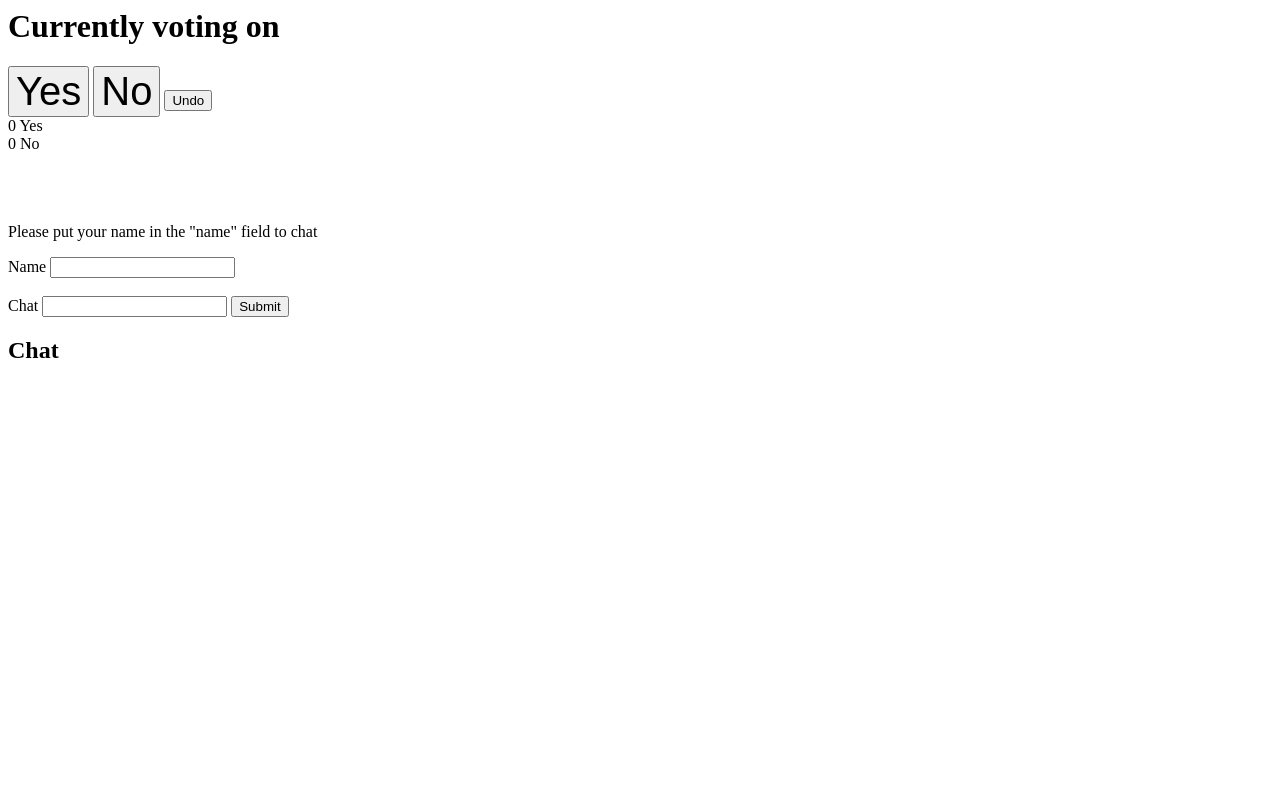
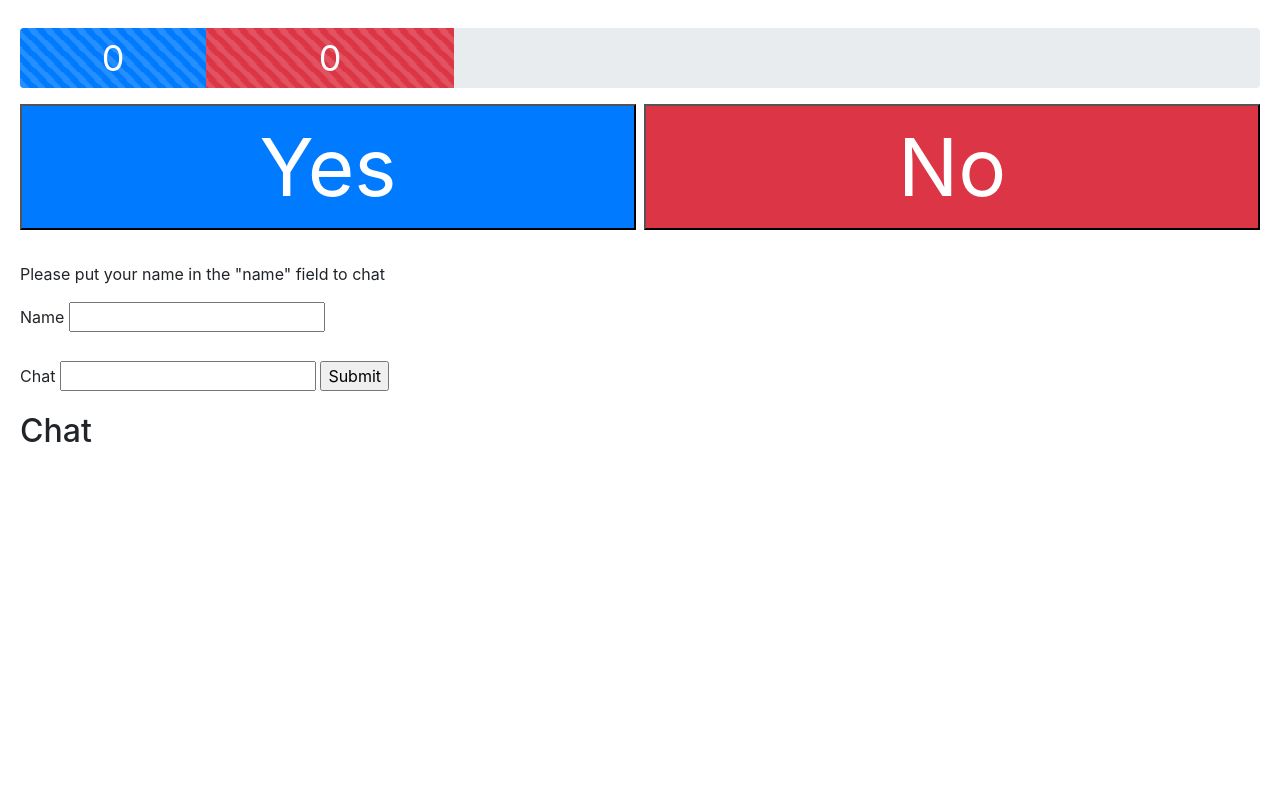
Before and after one commit to KappaThetaTau/tt-voting, a Flask app: page / in a window 1280 px wide. Run offline with Flask 2, Linux system fonts and the light colour scheme; some libraries are stand-ins or nearby versions.

Commit message:
Revamped UI
Decided to not deploy onto productio and just run locally with ngrok
when using cause deploying was too hard

 - Loading bar shows fraction of yes and no votes
 - Buttons are much larger and its easier to see whats going on
 - Abstracted sections of code into /templates/includes folder

```diff
--- a/flask_app.py
+++ b/flask_app.py
@@ -13,13 +13,10 @@
 load_dotenv()
 app = Flask(__name__)
 socketio = SocketIO(app)
-db = redis.Redis(
-        host=os.environ.get('REDIS_HOST'),
-        port=os.environ.get('REDIS_PORT'),
-        password=os.environ.get('REDIS_PASS'))
+db = redis.Redis(host='localhost', port=6379)
 
 YES_VOTE_COUNT_KEY = 'yes_vote_count'
-NAMESPACE = '/app'
+NAMESPACE = '/websocket'
 CURRENT_CANDIDATE_KEY = 'current_candidate'
 NO_VOTE_COUNT_KEY = 'no_vote_count'
 USERS_VOTED_KEY = 'users_voted'
@@ -73,6 +70,14 @@
         elif msg['vote'] == 'No':
             emit_votes(db.get(YES_VOTE_COUNT_KEY), db.incr(NO_VOTE_COUNT_KEY))
         db.hset(USERS_VOTED_KEY, msg['uuid'], msg['vote'])
+    else:
+        vote = db.hget(USERS_VOTED_KEY, msg['uuid']).decode('utf-8')
+        if vote != msg['vote']:
+            if vote == 'Yes' and msg['vote'] == 'No':
+                emit_votes(db.decr(YES_VOTE_COUNT_KEY), db.incr(NO_VOTE_COUNT_KEY))
+            if vote == 'No' and msg['vote'] == 'Yes':
+                emit_votes(db.incr(YES_VOTE_COUNT_KEY), db.decr(NO_VOTE_COUNT_KEY))
+            db.hset(USERS_VOTED_KEY, msg['uuid'], msg['vote'])
 
 @socketio.on('vote_reset', namespace=NAMESPACE)
 def ws_vote_reset(msg):
@@ -81,14 +86,5 @@
     db.delete(USERS_VOTED_KEY)
     emit_votes(db.get(YES_VOTE_COUNT_KEY), db.get(NO_VOTE_COUNT_KEY))
 
-@socketio.on('vote_undo', namespace=NAMESPACE)
-def ws_vote_undo(msg):
-    vote = db.hget(USERS_VOTED_KEY, msg['uuid']).decode('utf-8')
-    if vote == 'Yes':
-        emit_votes(db.decr(YES_VOTE_COUNT_KEY), db.get(NO_VOTE_COUNT_KEY))
-    elif vote == 'No':
-        emit_votes(db.get(YES_VOTE_COUNT_KEY), db.decr(NO_VOTE_COUNT_KEY))
-    db.hdel(USERS_VOTED_KEY, msg['uuid'])
-
 if __name__=="__main__":
     socketio.run(app, host="0.0.0.0", debug=True)
--- a/static/script.js
+++ b/static/script.js
@@ -16,7 +16,7 @@
 
 $(document).ready(function() {
     var url = "http://" + document.domain + ":" + location.port;
-    var socket = io.connect(url + "/app");
+    var socket = io.connect(url + "/websocket");
 
     // Server --> Client
     socket.on('msg', function(msg) {
@@ -34,8 +34,27 @@
     });
 
     socket.on('vote', function(msg) {
-        $("#yes-vote-count").html(msg.yes_vote_count);
-        $("#no-vote-count").html(msg.no_vote_count);
+        // Calculate percentage
+        var yes_num = Number(msg.yes_vote_count);
+        var no_num = Number(msg.no_vote_count);
+        var sum = yes_num + no_num;
+        var yes_fraction = (yes_num / sum) * 100;
+        var no_fraction = (no_num / sum) * 100;
+        if (isNaN(no_fraction) || isNaN(yes_fraction)) {
+            $("#yes-bar").width("0%")
+            $("#no-bar").width("0%")
+            $("#yes-vote-count").hide();
+            $("#no-vote-count").hide();
+        } else {
+            var yes_fraction_string = yes_fraction.toString().concat("%");
+            var no_fraction_string = no_fraction.toString().concat("%");
+            $("#yes-bar").width(yes_fraction_string);
+            $("#no-bar").width(no_fraction_string);
+            $("#yes-vote-count").html(msg.yes_vote_count);
+            $("#no-vote-count").html(msg.no_vote_count);
+            $("#yes-vote-count").show();
+            $("#no-vote-count").show();
+        }
     });
 
     // Client --> Server
@@ -55,10 +74,6 @@
         socket.emit('vote_reset', {});
     });
 
-    $('#vote-undo').click(function(){
-        socket.emit('vote_undo', {'uuid': getCookie('uuid')});
-    });
-
     $('#msg-form').submit(function(){
         if ($("#name-input").val() == "") {
             name = "anonymous";
--- a/static/styles.css
+++ b/static/styles.css
@@ -1,3 +1,36 @@
+#app {
+    display: grid;
+    grid-template-columns: 1fr;
+}
 .vote-button {
-    font-size: 40px;
+    font-size: 5em;
+    color: white;
 }
+
+.vote-buttons-wrapper {
+    margin-top: 1em;
+    margin-bottom: 1em;
+    display: grid;
+    grid-template-columns: 1fr 1fr;
+    grid-gap: 0.5em;
+}
+
+.progress-bar {
+    font-size: 3em;
+}
+
+.progress {
+    height: 5em;
+}
+
+#candidate {
+    text-align: center;
+}
+
+#chat {
+    margin-top: 1em;
+}
+
+body {
+    padding: 20px;
+}
--- /dev/null
+++ b/templates/includes/chat.html
@@ -0,0 +1,14 @@
+<div id="chat">
+    <p> Please put your name in the "name" field to chat </p>
+    <label> Name </label>
+    <input type="text" id="name-input"></input>
+    <br> <br>
+    <form action="#" id="msg-form">
+        <label>Chat</label>
+        <input type="text" id="msg-input"></input>
+        <input type="submit"></input>
+    </form>
+
+    <h2> Chat </h2>
+    <div id="chat-room"></div>
+</div>
--- /dev/null
+++ b/templates/includes/footer.html
@@ -0,0 +1,5 @@
+<script type="text/javascript" src="//cdnjs.cloudflare.com/ajax/libs/socket.io/1.4.5/socket.io.min.js"></script>
+<script src="https://code.jquery.com/jquery-3.2.1.slim.min.js" integrity="sha384-KJ3o2DKtIkvYIK3UENzmM7KCkRr/rE9/Qpg6aAZGJwFDMVNA/GpGFF93hXpG5KkN" crossorigin="anonymous"></script>
+<script src="https://cdnjs.cloudflare.com/ajax/libs/popper.js/1.12.9/umd/popper.min.js" integrity="sha384-ApNbgh9B+Y1QKtv3Rn7W3mgPxhU9K/ScQsAP7hUibX39j7fakFPskvXusvfa0b4Q" crossorigin="anonymous"></script>
+<script src="https://maxcdn.bootstrapcdn.com/bootstrap/4.0.0/js/bootstrap.min.js" integrity="sha384-JZR6Spejh4U02d8jOt6vLEHfe/JQGiRRSQQxSfFWpi1MquVdAyjUar5+76PVCmYl" crossorigin="anonymous"></script>
+<script type="text/javascript" src="{{ url_for('static',filename='script.js') }}"></script>
--- /dev/null
+++ b/templates/includes/header.html
@@ -0,0 +1,2 @@
+<link rel="stylesheet" href="https://maxcdn.bootstrapcdn.com/bootstrap/4.1.0/css/bootstrap.min.css">
+<link rel="stylesheet" href="{{ url_for('static',filename='styles.css') }}">
--- /dev/null
+++ b/templates/includes/voting.html
@@ -0,0 +1,14 @@
+<div id="voting">
+    <div class="progress">
+        <div class="progress-bar progress-bar-striped progress-bar-animated" role="progressbar" style="width: 15%" aria-valuenow="15" aria-valuemin="0" aria-valuemax="100" id="yes-bar">
+            <span id="yes-vote-count"> 0 </span>
+        </div>
+        <div class="progress-bar progress-bar-striped progress-bar-animated bg-danger" role="progressbar" style="width: 20%" aria-valuenow="20" aria-valuemin="0" aria-valuemax="100" id="no-bar">
+            <span id="no-vote-count"> 0 </span>
+        </div>
+    </div>
+    <div class="vote-buttons-wrapper">
+        <button class="vote-button bg-primary" id="vote-yes" type="button" id="vote-yes">Yes</button>
+        <button class="vote-button bg-danger" id="vote-no" type="button" id="vote-no">No</button>
+    </div>
+</div>
--- a/templates/index.html
+++ b/templates/index.html
@@ -1,32 +1,16 @@
 <html>
     <head> <title> Kappa TT Voting </title> </head>
-    <link rel="stylesheet" href="{{ url_for('static',filename='styles.css') }}">
+    {% include 'includes/header.html' %}
 
     <body>
-        <h1> Currently voting on <span id="current-candidate"></span> </h1>
-        <button class="vote-button" id="vote-yes" type="button" id="vote-yes">Yes</button>
-        <button class="vote-button" id="vote-no" type="button" id="vote-no">No</button>
-        <button id="vote-undo" type="button" id="vote-no">Undo</button> <br>
-        <span id="yes-vote-count"> 0 </span> Yes <br>
-        <span id="no-vote-count"> 0 </span> No <br>
-        <br> <br> <br>
-
-        <p> Please put your name in the "name" field to chat </p>
-        <label> Name </label>
-        <input type="text" id="name-input"></input>
-        <br> <br>
-        <form action="#" id="msg-form">
-            <label>Chat</label>
-            <input type="text" id="msg-input"></input>
-            <input type="submit"></input>
-        </form>
-
-        <h2> Chat </h2>
-        <div id="chat-room"></div>
+        <div id="app">
+            <div id="candidate">
+                <h1> <span id="current-candidate"></span> </h1>
+            </div>
+            {% include 'includes/voting.html' %}
+            {% include 'includes/chat.html' %}
+        </div>
     </body>
 
-    <script src="https://ajax.googleapis.com/ajax/libs/jquery/3.3.1/jquery.min.js"></script>
-    <script type="text/javascript" src="//cdnjs.cloudflare.com/ajax/libs/socket.io/1.4.5/socket.io.min.js"></script>
-
-    <script type="text/javascript" src="{{ url_for('static',filename='script.js') }}"></script>
+    {% include 'includes/footer.html' %}
 </html>
```
Also changed, not shown: templates/admin.html (+10 -26 lines), 1 other file.
